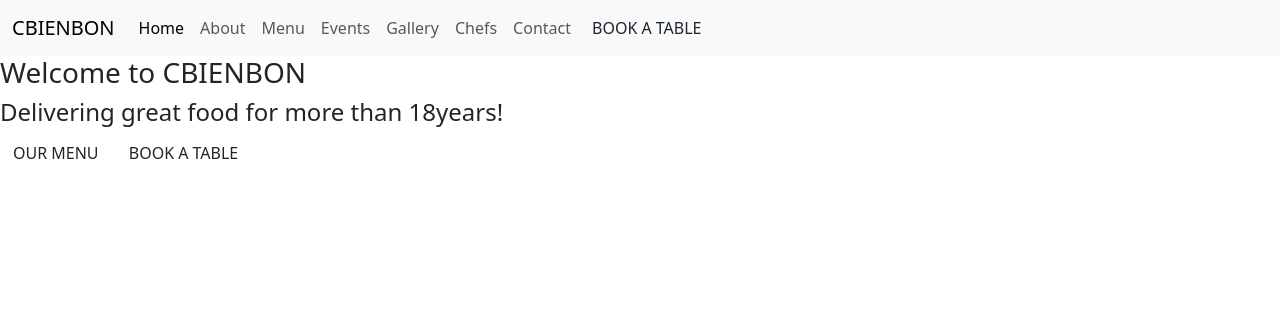
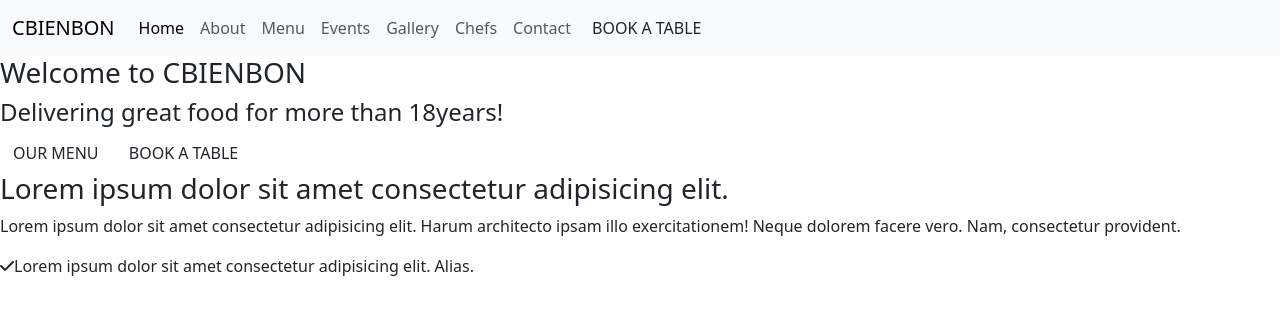
Before and after one commit to somaleyo/CBienBon, a website: page index.htm in a window 1280 px wide. Drawn offline with Linux system fonts and the light colour scheme; files whose address does not match are found by name.

Commit message:
about fontawesome +moitie text

```diff
--- a/index.htm
+++ b/index.htm
@@ -61,7 +61,17 @@
 
 </header>
 </div>
+<section class="about">
+    <div>
+        <h3>Lorem ipsum dolor sit amet consectetur adipisicing elit. </h3>
+        <p>Lorem ipsum dolor sit amet consectetur adipisicing elit. Harum architecto ipsam illo exercitationem! Neque dolorem facere vero. Nam, consectetur provident.</p>
+        <p><i class="fa-solid fa-check"></i>Lorem ipsum dolor sit amet consectetur adipisicing elit. Alias.</p>
 
+    </div>
+    <div>
+        <img src="" alt="">
+    </div>
+</section>
 
 
 
```
